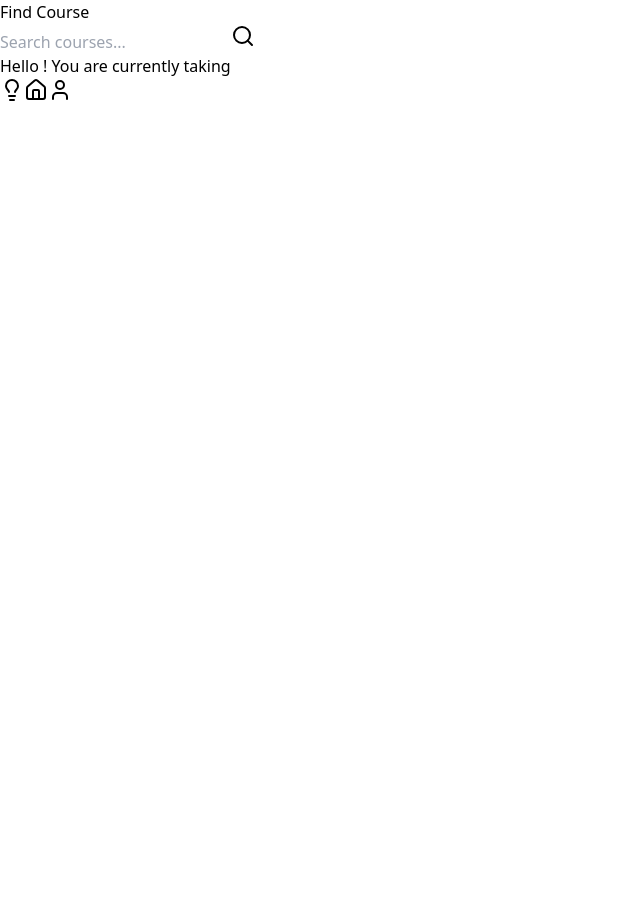
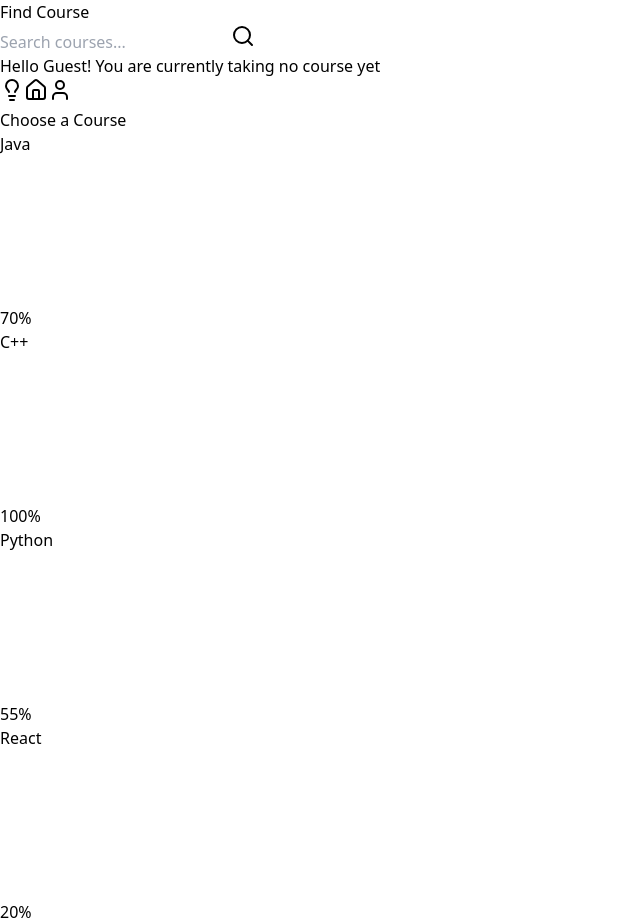
Before and after one commit to dmasequesmay/CodeBytes, a Next.js app in the folder frontend/: page /courses in a window 1280 px wide. Shown: the whole page, without its empty margins (0-640 px from the left). Before the commit the page ends 800 px from the top, so only its background shows below. Built offline with nearby package versions, Linux system fonts and the light colour scheme.

Commit message:
finished CourseLanding

```diff
--- a/frontend/src/app/courses/page.tsx
+++ b/frontend/src/app/courses/page.tsx
@@ -183,14 +183,14 @@ export default function CourseLanding() {
           - Rounded corners
           - 6 units bottom margin
       */}
-      <div className="">
+      <div className="bg-gray-200 p-4 rounded-lg mb-6">
         {/* TODO: Add dynamic user greeting text with:
             - Centered text (use in outer <p> tag below)
             - Semi-Bold font weight for user name and course name (use within inner <span>)
         */}
-        <p className="">
-          Hello <span className=""></span>! You are currently taking{" "}
-          <span className=""></span>
+        <p className="text-center">
+          Hello <span className="font-semibold">{userName || "Guest"}</span>! You are currently taking{" "}
+          <span className="font-semibold">{currentCourse || "no course yet"}</span>
         </p>
       </div>
 
@@ -207,7 +207,7 @@ export default function CourseLanding() {
             - Centered items
             - 8 units spacing between items
         */}
-        <div className="">
+        <div className="w-20 bg-gray-200 rounded-lg mr-4 p-4 flex flex-col items-center space-y-8">
           <button className="p-2 hover:bg-gray-300 rounded-full">
             <Lightbulb className="h-6 w-6" />
           </button>
@@ -227,7 +227,7 @@ export default function CourseLanding() {
         */}
         <div className="flex-1">
           {/* TODO: Add heading<h2> Below: use text "Choose a Course"*/}
-
+          <h2 className="text-2xl font-bold mb-4">Choose a Course</h2>
 
           {/* Scrollable Course Grid */}
           {/* TODO: Create scrollable container with:
@@ -235,14 +235,21 @@ export default function CourseLanding() {
               - Maximum height of 400 units
               - 2 units right padding
           */}
-          <div className="">
+          <div className="overflow-y-auto max-h-[400px] pr-2">
             {/* TODO: Create grid layout with:
                 - 2 columns
                 - 4 units gap between items
             */}
-            <div className="">
+            <div className="grid grid-cols-2 gap-4">
               {/* TODO: Map through courses and render CourseCard component */}
-
+              {courses.map((course) => (
+                <CourseCard
+                  key={course.name}
+                  name={course.name}
+                  progress={course.progress}
+                  onClick={() => setCurrentCourse(course.name)}
+                />
+              ))}
             </div>
           </div>
         </div>
```
